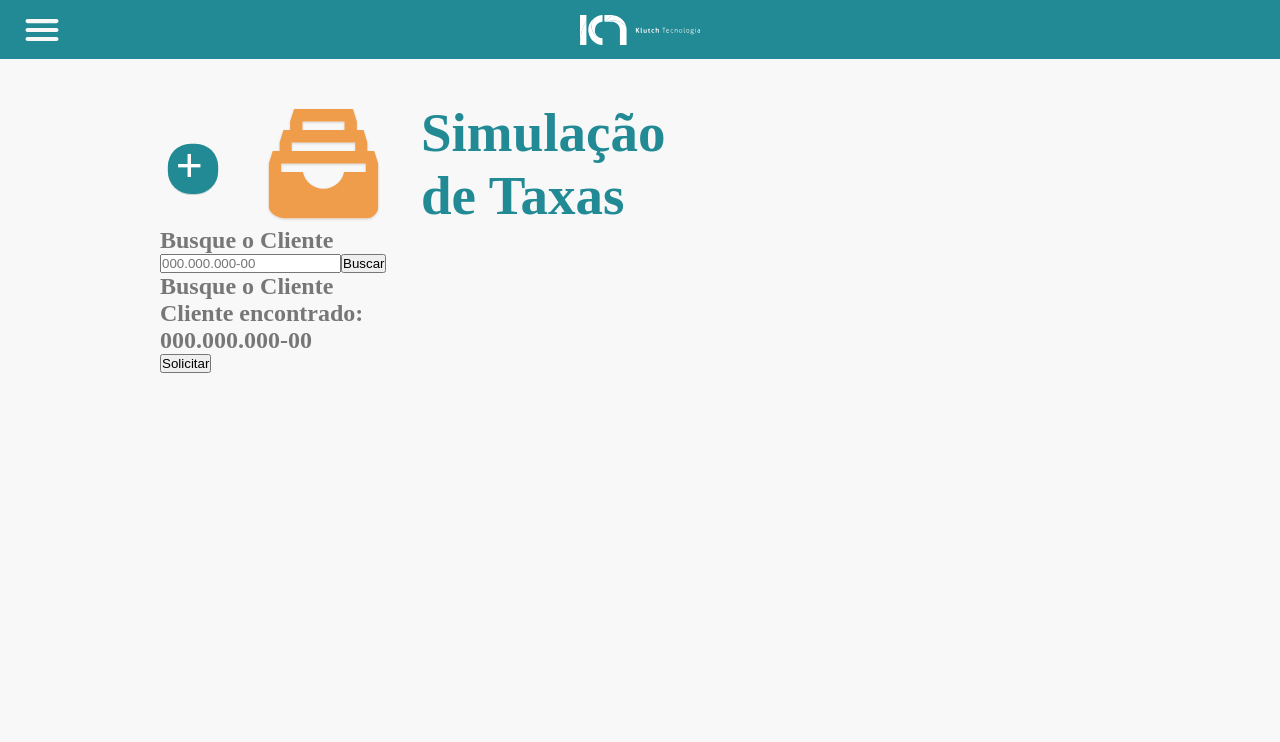
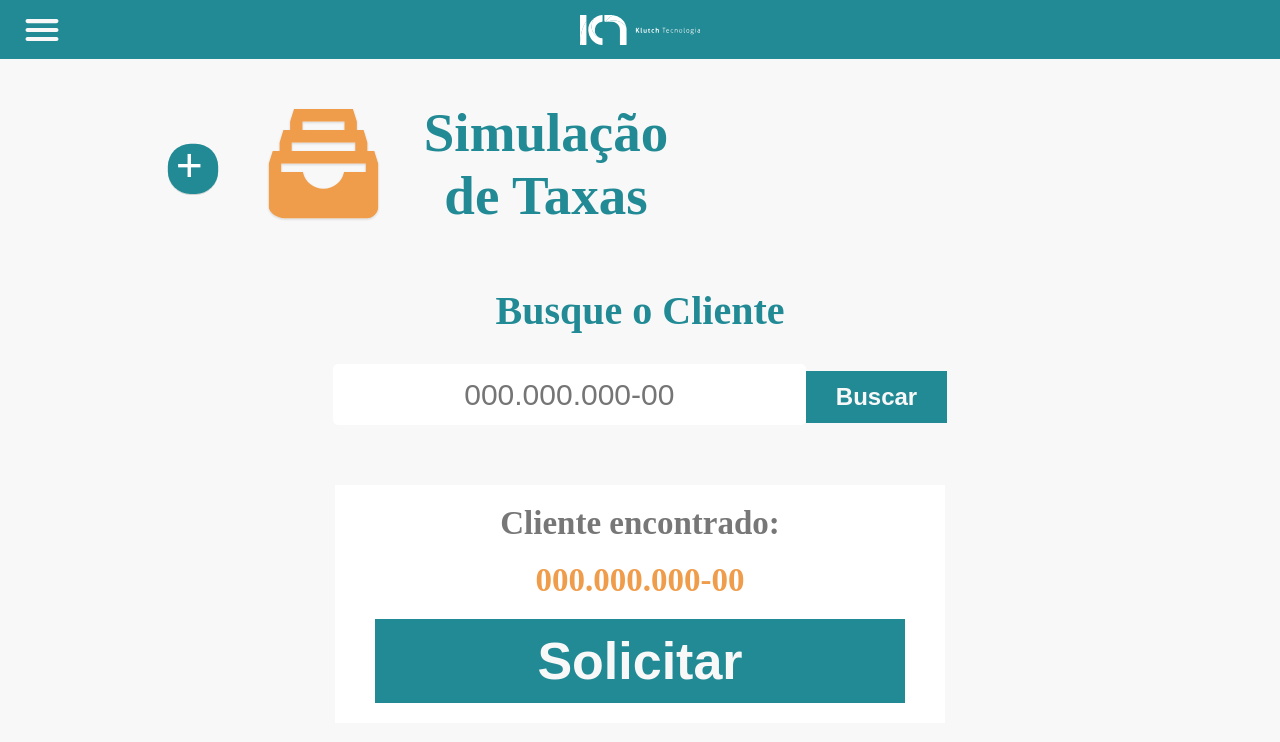
Before and after one commit to moraes3000/desafio_klutch, a Next.js app: page /cliente in a window 1280 px wide. Shown: the top 742 px of the page. Built offline with nearby package versions, Linux system fonts and the light colour scheme.

Commit message:
buscacliente

```diff
--- a/src/pages/cliente/cliente.module.scss
+++ b/src/pages/cliente/cliente.module.scss
@@ -2,4 +2,81 @@
     width: 960px;
     margin: auto;
     margin-top: 42px;
+    text-align: center;
+
 }
+
+.search {
+    margin-top: 60px;
+    margin-bottom: 60px;
+    h2 {
+        color: var(--cor-primaria);
+        font-size: 40px;
+        margin-bottom: 30px;
+    }
+    input {
+        width: 473px;
+        height: 61px;
+        background: var(--unnamed-color-f8f8f8) 0% 0% no-repeat padding-box;
+        background: #fff 0% 0% no-repeat padding-box;
+        border-radius: 5px;
+        opacity: 1;
+        border: 0 none;
+        outline: 0;
+
+        text-align: center;
+        font-size: 30px;
+        color: #777;
+
+        ::placeholder {
+            color: #777;
+        }
+    }
+
+    button {
+
+        background: var(--cor-primaria);
+        color: var(--cor-bg);
+        padding: 12px 30px;
+        font-size: 24px;
+        font-weight: bold;
+        border: 0 none;
+        outline: 0;
+    }
+
+
+}
+
+.detalhe{
+    margin-top:70px ;
+    text-align: center;
+    width:610px;
+    background:#fff;
+    margin: auto;
+    padding:20px 40px;
+    h2{
+        color:var(--cor-font);
+        font-size:33px;
+
+
+    }
+    .cpf{
+        color:var(--cor-segundaria);
+        margin: 20px 0;
+
+    }
+
+    button{
+        width:100%;
+        color:var(--cor-bg);
+        background:var(--cor-primaria);
+        padding: 12px 30px;
+        font-size: 52px;
+        font-weight: bold;
+        border: 0 none;
+        outline: 0;
+    }
+
+
+
+ }
--- a/src/pages/cliente/index.tsx
+++ b/src/pages/cliente/index.tsx
@@ -9,15 +9,16 @@ export default function Cliente() {
 
             <div className={styles.container}>
                 <Cabecalho />
-                <div>
+                <div className={styles.search}>
                     <h2>Busque o Cliente</h2>
                     <input type="text" placeholder='000.000.000-00' /><button>Buscar</button>
+
                 </div>
 
-                <div>
-                    <h2>Busque o Cliente</h2>
+                <div className={styles.detalhe}>
+
                     <h2>Cliente encontrado:</h2>
-                    <h2>000.000.000-00</h2>
+                    <h2 className={styles.cpf}>000.000.000-00</h2>
                     <button>Solicitar</button>
                 </div>
             </div>
```
